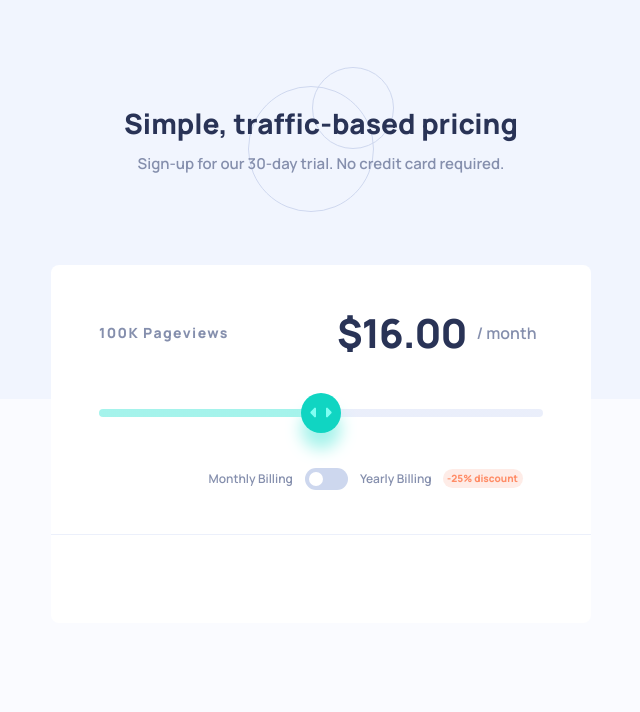
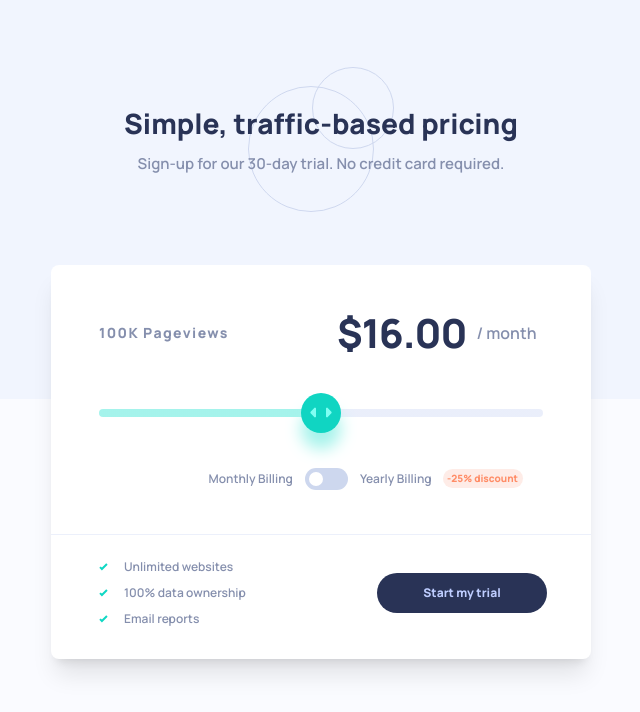
Before and after one commit to GrzywN/interactive-pricing-component-main, a React (Vite) app: page / in a window 1280 px wide. Shown: the top 712 px of the page, without its empty margins (319-959 px from the left). Built offline with nearby package versions, Linux system fonts and the light colour scheme.

Commit message:
complete card/Pricing design

```diff
--- a/src/assets/index.css
+++ b/src/assets/index.css
@@ -80,6 +80,13 @@ h2 {
   line-height: 2.75rem;
 }
 
+button {
+  font-size: 0.75rem;
+  font-weight: 800;
+  letter-spacing: 0;
+  line-height: 1rem;
+}
+
 @media screen and (min-width: 48rem) {
   body {
     background-position: center top 4.1875rem, left top;
@@ -106,3 +113,15 @@ h2 {
     line-height: 3.4375rem;
   }
 }
+
+@media screen and (max-width: 23.375rem) {
+  html {
+    font-size: 0.75rem;
+  }
+}
+
+@media screen and (max-width: 18.125rem) {
+  html {
+    font-size: 0.5rem;
+  }
+}
--- a/src/components/Pricing/Billing.jsx
+++ b/src/components/Pricing/Billing.jsx
@@ -1,16 +1,13 @@
+import BillingText from "./BillingText";
 import Badge from "./Badge";
 import Switch from "./Switch";
 
 function Billing() {
   return (
     <>
-      <p className="text-xs font-semibold tracking-normal text-GrayishBlue">
-        Monthly Billing
-      </p>
+      <BillingText>Monthly Billing</BillingText>
       <Switch domId="billing" />
-      <p className="text-xs font-semibold tracking-normal text-GrayishBlue">
-        Yearly Billing
-      </p>
+      <BillingText>Yearly Billing</BillingText>
       <Badge />
     </>
   );
--- /dev/null
+++ b/src/components/Pricing/BillingText.jsx
@@ -0,0 +1,15 @@
+import PropTypes from "prop-types";
+
+function BillingText({ children }) {
+  return (
+    <p className="text-xs font-semibold tracking-normal text-GrayishBlue">
+      {children}
+    </p>
+  );
+}
+
+BillingText.propTypes = {
+  children: PropTypes.string.isRequired,
+};
+
+export default BillingText;
--- a/src/components/Pricing/Card.jsx
+++ b/src/components/Pricing/Card.jsx
@@ -1,14 +1,17 @@
+import CheckIcon from "./CheckIcon";
+import Divider from "./Divider";
 import PageViews from "./PageViews";
 import Slider from "./Slider";
 import PricePerMonth from "./PricePerMonth";
 import Billing from "./Billing";
+import BillingText from "./BillingText";
 
 function Card() {
   const currentPageviews = "100K";
   const currentPrice = "$16.00";
 
   return (
-    <div className="mx-auto max-w-[33.75rem] rounded-lg bg-White pb-[5.5rem]">
+    <div className="mx-auto max-w-[33.75rem] rounded-lg bg-White shadow-xl">
       <div className="flex flex-col items-center justify-center px-6 pt-[2.125rem] sm:grid sm:grid-cols-2 sm:grid-rows-3 sm:gap-8 sm:px-12 sm:pt-10">
         <div className="mb-[1.5625rem] sm:order-[-2] sm:mb-0">
           <PageViews currentPageviews={currentPageviews} />
@@ -23,7 +26,29 @@ function Card() {
           <Billing />
         </div>
       </div>
-      <hr className="border-[#ECF0FB]" />
+      <Divider />
+      <div className="flex flex-col items-center justify-between gap-8 pt-6 pb-8 sm:flex-row sm:pl-12 sm:pr-11">
+        <ul className="grid gap-[0.625rem]">
+          <li className="flex items-center gap-4">
+            <CheckIcon />
+            <BillingText>Unlimited websites</BillingText>
+          </li>
+          <li className="flex items-center gap-4">
+            <CheckIcon />
+            <BillingText>100% data ownership</BillingText>
+          </li>
+          <li className="flex items-center gap-4">
+            <CheckIcon />
+            <BillingText>Email reports</BillingText>
+          </li>
+        </ul>
+        <button
+          type="button"
+          className="h-10 w-full max-w-[10.625rem] rounded-full bg-DarkDesaturatedBlue text-PaleBlue transition-colors duration-200 hover:text-White"
+        >
+          Start my trial
+        </button>
+      </div>
     </div>
   );
 }
--- /dev/null
+++ b/src/components/Pricing/CheckIcon.jsx
@@ -0,0 +1,7 @@
+import checkIcon from "../../assets/icon-check.svg";
+
+function CheckIcon() {
+  return <img className="h-auto " src={checkIcon} alt="" />;
+}
+
+export default CheckIcon;
--- /dev/null
+++ b/src/components/Pricing/Divider.jsx
@@ -0,0 +1,5 @@
+function Divider() {
+  return <hr className="border-[#ECF0FB]" />;
+}
+
+export default Divider;
--- a/tailwind.config.js
+++ b/tailwind.config.js
@@ -9,7 +9,7 @@ module.exports = {
         StrongCyan: "#10d5c2", // (Slider Backround)
         LightGrayishRed: "#feece7", // (Discount Background)
         LightRed: "#ff8c66", // (Discount Text)
-        PaleBlue: "#bdccff", // (CTA Text)
+        PaleBlue: "#becdff", // (CTA Text)
         White: "#ffffff", // (Pricing Component Background)
         VeryPaleBlue: "#fafbff", // (Main Background)
         LightGrayishBlue1: "#fafbff", // (Empty Slider Bar)
```
